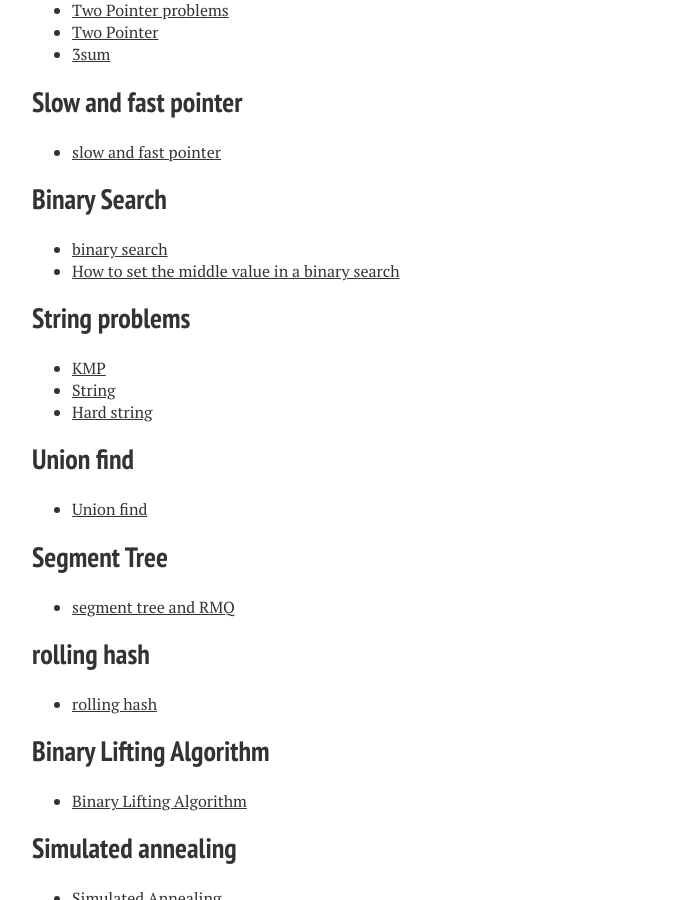
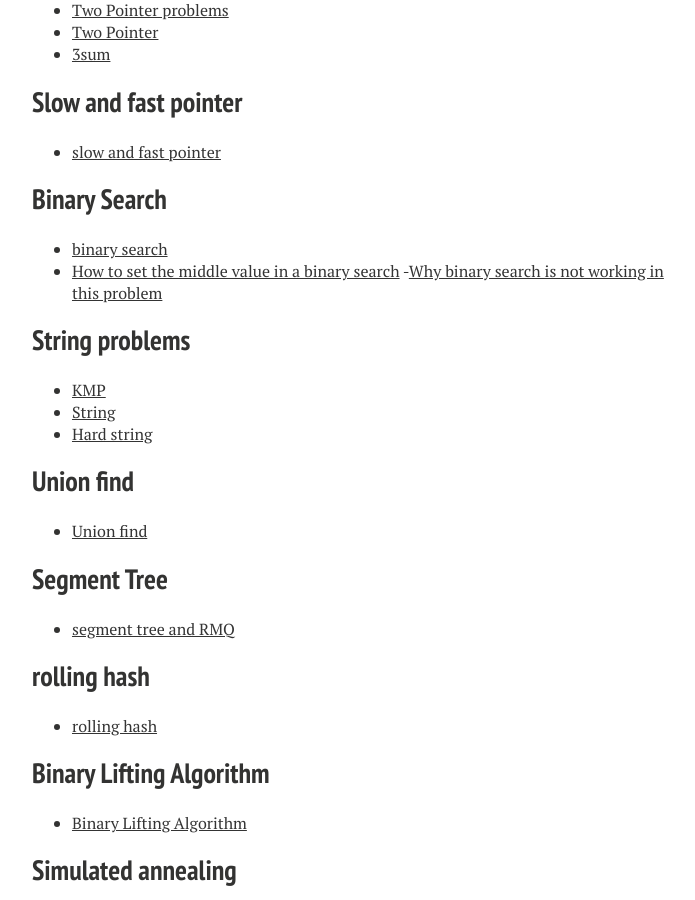
Before and after one commit to xiaokeshen/xiaokeshen.github.io, a Jekyll site: the page built from blog/index.md, in a window 1280 px wide and 900 px high, scrolled down 3582 px. Shown: the whole window, without its empty margins (288-983 px from the left). Built offline with Jekyll 4.4.1, drawn with Linux system fonts in a browser that asks for light colours; nearby versions of some CDN libraries.

Commit message:
add a failed binary search example

```diff
--- a/blog/index.md
+++ b/blog/index.md
@@ -133,6 +133,7 @@ My 'Serious' coding got started since I became a student as a Computer Science M
 ## Binary Search
 - [binary search](https://medium.com/@jim.morris.shen/binary-search-30f3d0d7225?source=friends_link&sk=585409d25eeb3e41daea53f3a16c4b5d)
 - [How to set the middle value in a binary search](https://medium.com/@jim.morris.shen/how-to-set-the-middle-value-in-a-binary-search-f8efb67f8b97?sk=cecb96a37ed2fdda576fca8a4adc6a39)
+-[Why binary search is not working in this problem](https://medium.com/@jim.morris.shen/why-binary-search-is-not-working-in-this-problem-5aa315a8647c)
 
 ## String problems
 - [KMP](https://medium.com/@jim.morris.shen/kmp-674b29c95411?source=friends_link&sk=444bcadb1100bddb78d3108e216de273)
```
